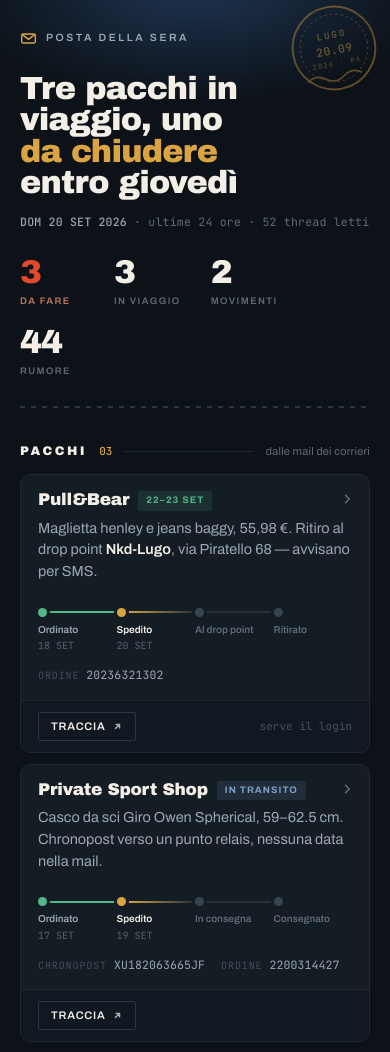
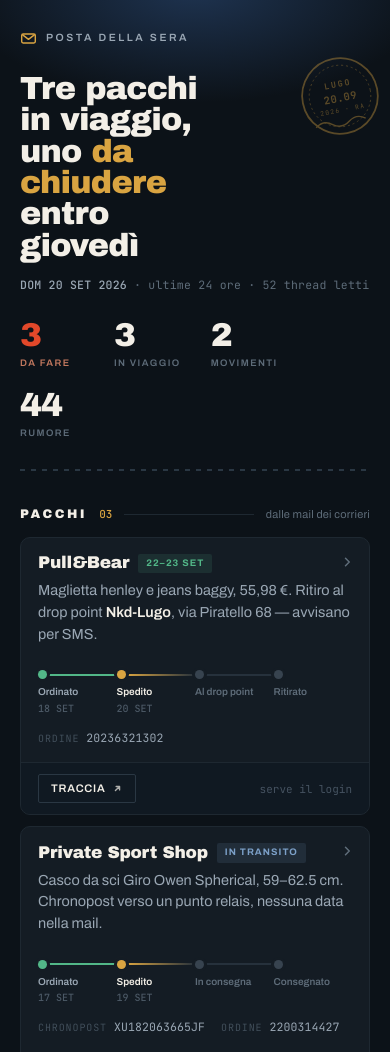
Before and after one commit to martucc/posta, a plain HTML site: page index.html in a window 390 px wide. Shown: the top 1052 px of the page. Drawn offline with Linux system fonts and the light colour scheme.

Commit message:
Add files via upload

```diff
--- a/index.html
+++ b/index.html
@@ -48,7 +48,7 @@
   }
   .head > *{position:relative}
 
-  .brandline{display:flex;align-items:center;gap:9px;margin-bottom:26px}
+  .brandline{display:flex;align-items:center;gap:9px;margin-bottom:26px;position:relative;z-index:2}
   .mark{width:17px;height:17px;flex:none;color:var(--amber)}
   .brand{font:600 10.5px/1 var(--ui);letter-spacing:.24em;text-transform:uppercase;color:var(--dim)}
   .install{
@@ -62,11 +62,11 @@
   h1{
     font-family:var(--display);font-weight:400;
     font-size:clamp(30px,8.2vw,44px);line-height:.98;letter-spacing:-.025em;
-    margin:0 0 14px;max-width:11ch;text-wrap:balance;
+    margin:0 0 14px;max-width:9.5ch;text-wrap:balance;position:relative;z-index:1;
   }
   h1 .hl{color:var(--amber)}
   .stamp{
-    position:absolute;top:8px;right:-6px;width:118px;height:118px;
+    position:absolute;top:58px;right:-10px;width:112px;height:112px;z-index:0;
     opacity:.5;transform:rotate(-11deg);color:var(--amber);pointer-events:none;
   }
   .dateline{
@@ -201,7 +201,7 @@
   @media (prefers-reduced-motion: reduce){*{animation:none!important;transition:none!important}}
   @media (display-mode: standalone){ .install{display:none!important} }
   @media (max-width:430px){
-    .stamp{width:92px;height:92px;top:2px;right:-10px;opacity:.4}
+    .stamp{width:84px;height:84px;top:54px;right:-12px;opacity:.38}
     .board b{font-size:33px}
     .amt{min-width:78px;font-size:17px}
     .route b{font-size:10px}
```
